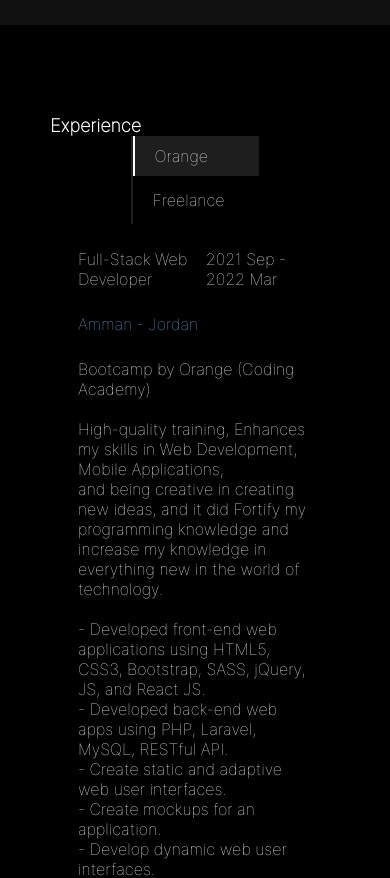
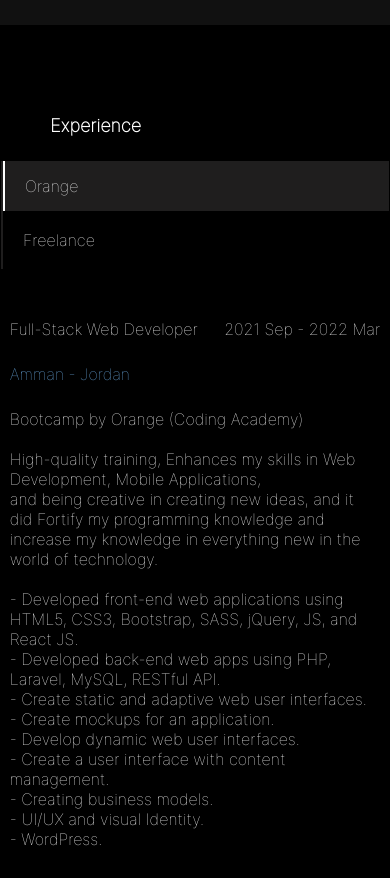
Before and after one commit to AzmiTammam/ReactPortfolio, a React (Create React App) app: page / in a window 390 px wide. Shown: the part 1000-1878 px from the top of the page. Built offline with nearby package versions, Linux system fonts and the light colour scheme.

Commit message:
Fix Responsive

```diff
--- a/src/Components/Experience/Experience.css
+++ b/src/Components/Experience/Experience.css
@@ -62,7 +62,7 @@
 
 .experience .companyInfo .positionAddress {
   margin-top: 25px;
-      color: #6CACE4;
+  color: #6cace4;
 }
 
 .experience .companyInfo .positionBio {
@@ -81,3 +81,22 @@
     position: unset;
   }
 }
+
+@media (max-width: 426px) {
+  .experience .companyInfo {
+    text-align: left;
+    margin-top: 25px;
+    min-width: 60%;
+    max-width: 95%;
+  }
+  .experience .companyName {
+    border-left: 2px solid #1f1e1e;
+    margin: 25px 0;
+  }
+
+  .experience .companyName ul li {
+    padding: 15px 55px 15px 20px;
+    margin: 0 0 4px;
+    width: 99vw;
+  }
+}
```
Lines whose indentation alone changed are shown as unchanged.
